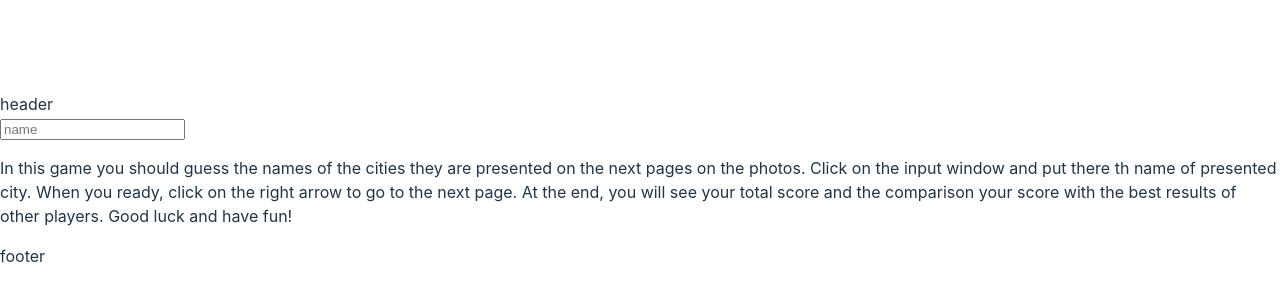
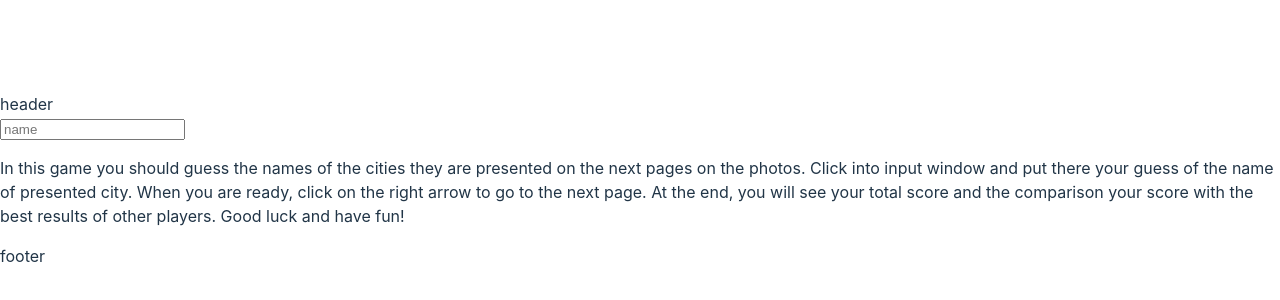
Before and after one commit to martao7/pokeFight, a React (Vite) app in the folder client/: page /welcome in a window 1280 px wide. Shown: the part 220-520 px from the top of the page. Built offline with nearby package versions, Linux system fonts and the light colour scheme.

Commit message:
game rules

```diff
--- a/client/src/components/GameRules.jsx
+++ b/client/src/components/GameRules.jsx
@@ -6,11 +6,11 @@ export default function GameRules() {
       <div>
         <p>
           In this game you should guess the names of the cities they are
-          presented on the next pages on the photos. Click on the input window
-          and put there th name of presented city. When you ready, click on the
-          right arrow to go to the next page. At the end, you will see your
-          total score and the comparison your score with the best results of
-          other players. Good luck and have fun!
+          presented on the next pages on the photos. Click into input window and
+          put there your guess of the name of presented city. When you are
+          ready, click on the right arrow to go to the next page. At the end,
+          you will see your total score and the comparison your score with the
+          best results of other players. Good luck and have fun!
         </p>
       </div>
     </>
```
